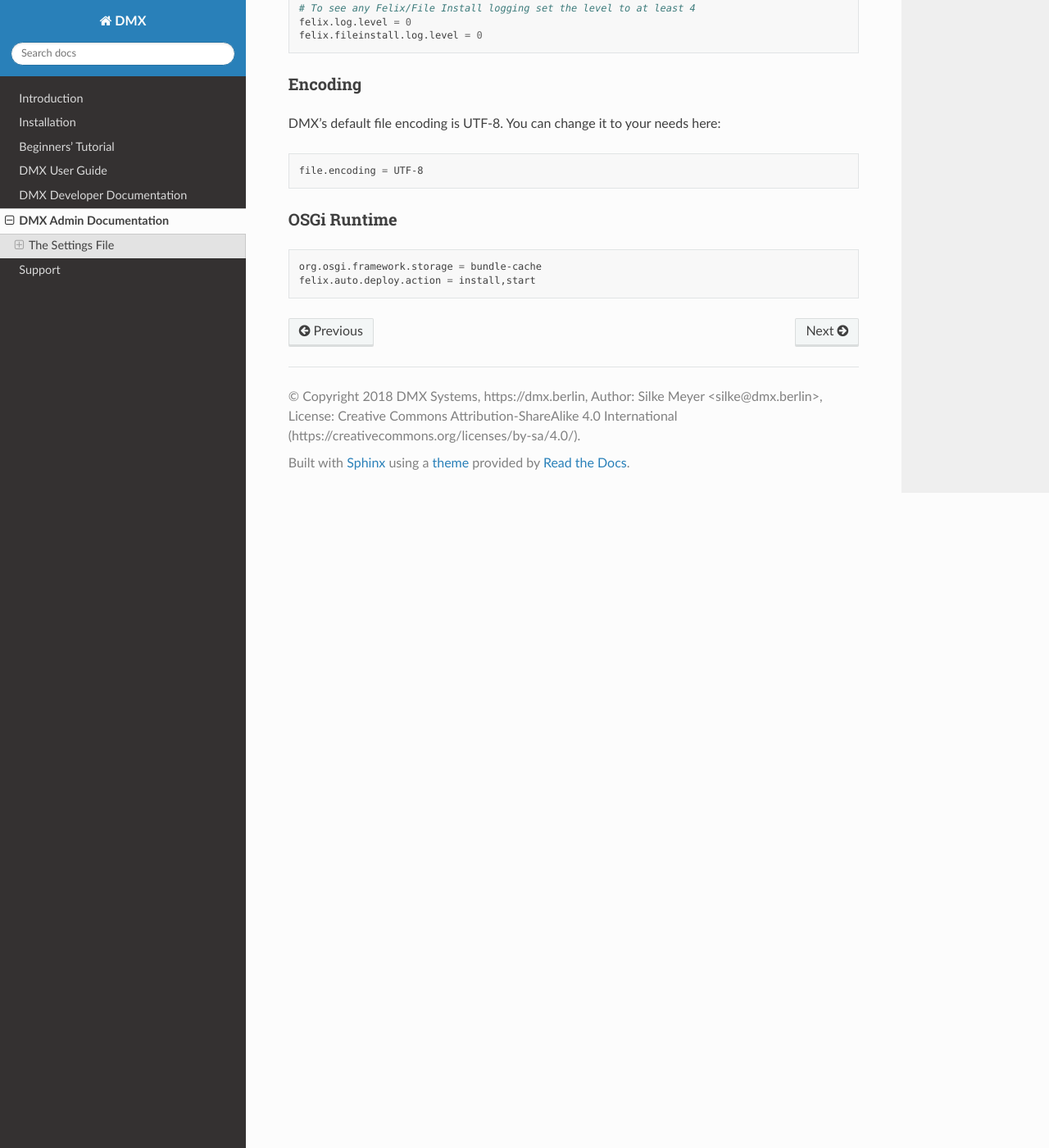
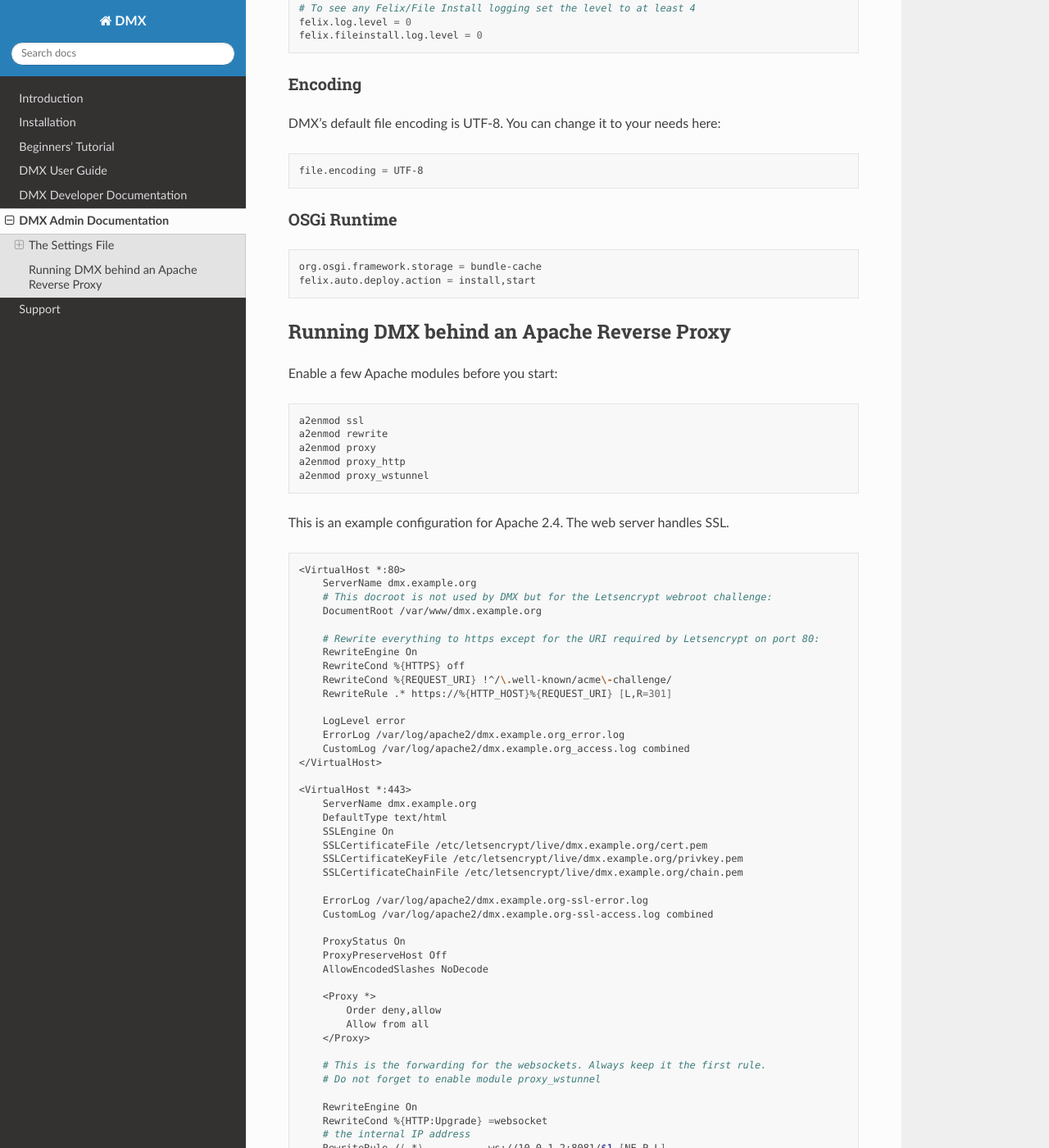
Before and after one commit to dmx-systems/dmx-documentation, a Sphinx documentation site: the page built from docs/admin.rst, in a window 1280 px wide and 1400 px high, scrolled down 4584 px. Shown: the whole window at 82% size. Built offline with Sphinx 7.4.7 and the Read the Docs theme 2.0.0, drawn with Linux system fonts in a browser that asks for light colours; some of the changed text lies outside the part shown.

Commit message:
Admin docs: Example config for Apache reverse proxy

```diff
--- a/docs/admin.rst
+++ b/docs/admin.rst
@@ -269,3 +269,91 @@
 
    org.osgi.framework.storage = bundle-cache
    felix.auto.deploy.action = install,start
+
+
+******************************************
+Running DMX behind an Apache Reverse Proxy
+******************************************
+
+Enable a few Apache modules before you start:
+
+.. code:: bash
+
+   a2enmod ssl
+   a2enmod rewrite
+   a2enmod proxy
+   a2enmod proxy_http
+   a2enmod proxy_wstunnel
+
+This is an example configuration for Apache 2.4.
+The web server handles SSL.
+
+.. code:: bash
+
+   <VirtualHost *:80>
+       ServerName dmx.example.org
+       # This docroot is not used by DMX but for the Letsencrypt webroot challenge:
+       DocumentRoot /var/www/dmx.example.org
+
+       # Rewrite everything to https except for the URI required by Letsencrypt on port 80:
+       RewriteEngine On
+       RewriteCond %{HTTPS} off
+       RewriteCond %{REQUEST_URI} !^/\.well-known/acme\-challenge/
+       RewriteRule .* https://%{HTTP_HOST}%{REQUEST_URI} [L,R=301]
+
+       LogLevel error
+       ErrorLog /var/log/apache2/dmx.example.org_error.log
+       CustomLog /var/log/apache2/dmx.example.org_access.log combined
+   </VirtualHost>
+
+   <VirtualHost *:443>
+       ServerName dmx.example.org
+       DefaultType text/html
+       SSLEngine On
+       SSLCertificateFile /etc/letsencrypt/live/dmx.example.org/cert.pem
+       SSLCertificateKeyFile /etc/letsencrypt/live/dmx.example.org/privkey.pem
+       SSLCertificateChainFile /etc/letsencrypt/live/dmx.example.org/chain.pem
+
+       ErrorLog /var/log/apache2/dmx.example.org-ssl-error.log
+       CustomLog /var/log/apache2/dmx.example.org-ssl-access.log combined
+
+       ProxyStatus On
+       ProxyPreserveHost Off
+       AllowEncodedSlashes NoDecode
+
+       <Proxy *>
+           Order deny,allow
+           Allow from all
+       </Proxy>
+
+       # This is the forwarding for the websockets. Always keep it the first rule.
+       # Do not forget to enable module proxy_wstunnel
+
+       RewriteEngine On
+       RewriteCond %{HTTP:Upgrade} =websocket
+       # the internal IP address
+       RewriteRule /(.*)           ws://10.0.1.2:8081/$1 [NE,P,L]
+       RewriteRule "." "-" [END]
+       # This is the default rewrite for the webclient
+       RewriteRule ^/$ https://%{HTTP_HOST}/systems.dmx.webclient/ [R,L]
+
+       <Location />
+           ProxyPass http://10.0.1.2:8080/ nocanon
+           ProxyPassReverse http://10.0.1.2:8080/
+       </Location>
+   </VirtualHost>
+
+Your ``conf/config.properties`` file would then look like this:
+
+.. code:: bash
+
+   # the port you are proxying traffic to:
+   org.osgi.service.http.port = 8080
+   org.apache.felix.http.enable = true
+   # HTTPS is handled by Apache2 beforehand:
+   org.apache.felix.https.enable = false
+   dmx.websockets.port = 8081
+   dmx.websockets.url = wss://dmx.example.org
+   # the IP address your internal traffic comes from via Apache2:
+   dmx.security.subnet_filter = 10.0.1.1/32
+   dmx.host.url = https://dmx.example.org/
```
